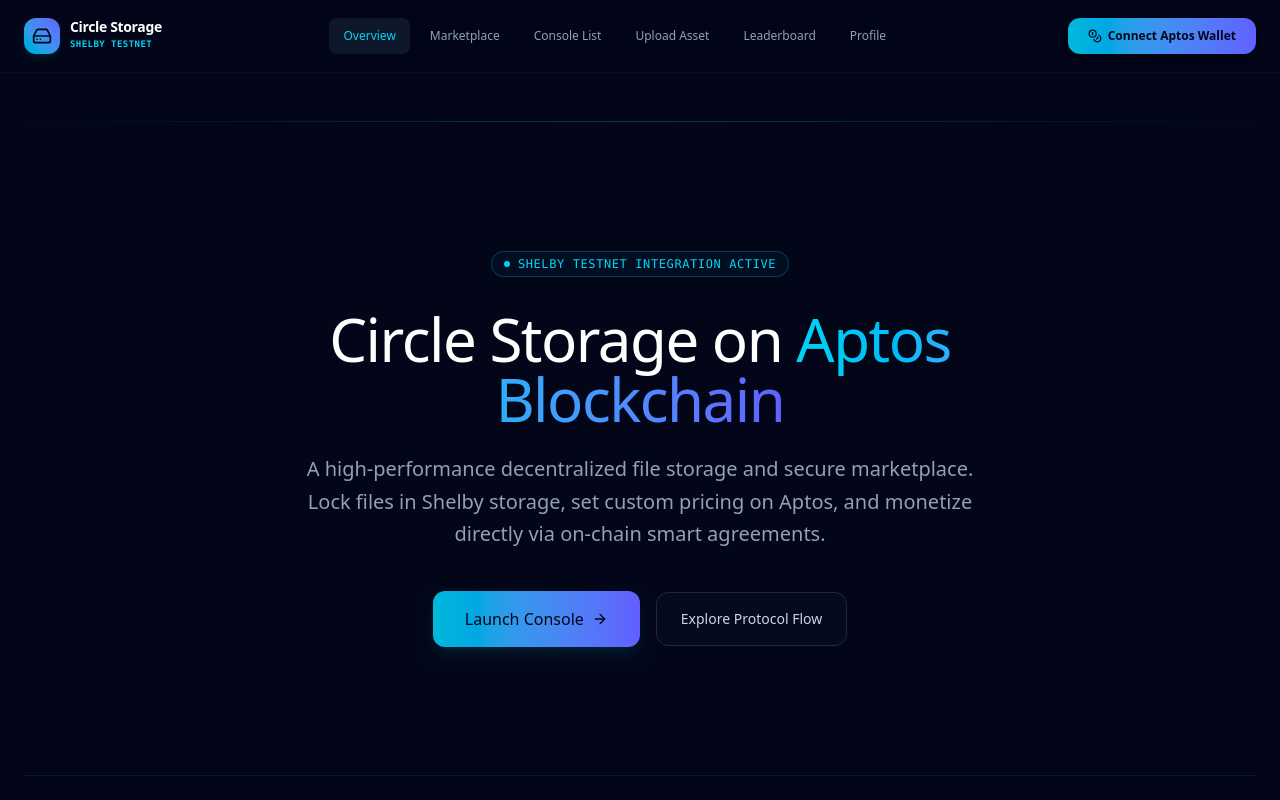
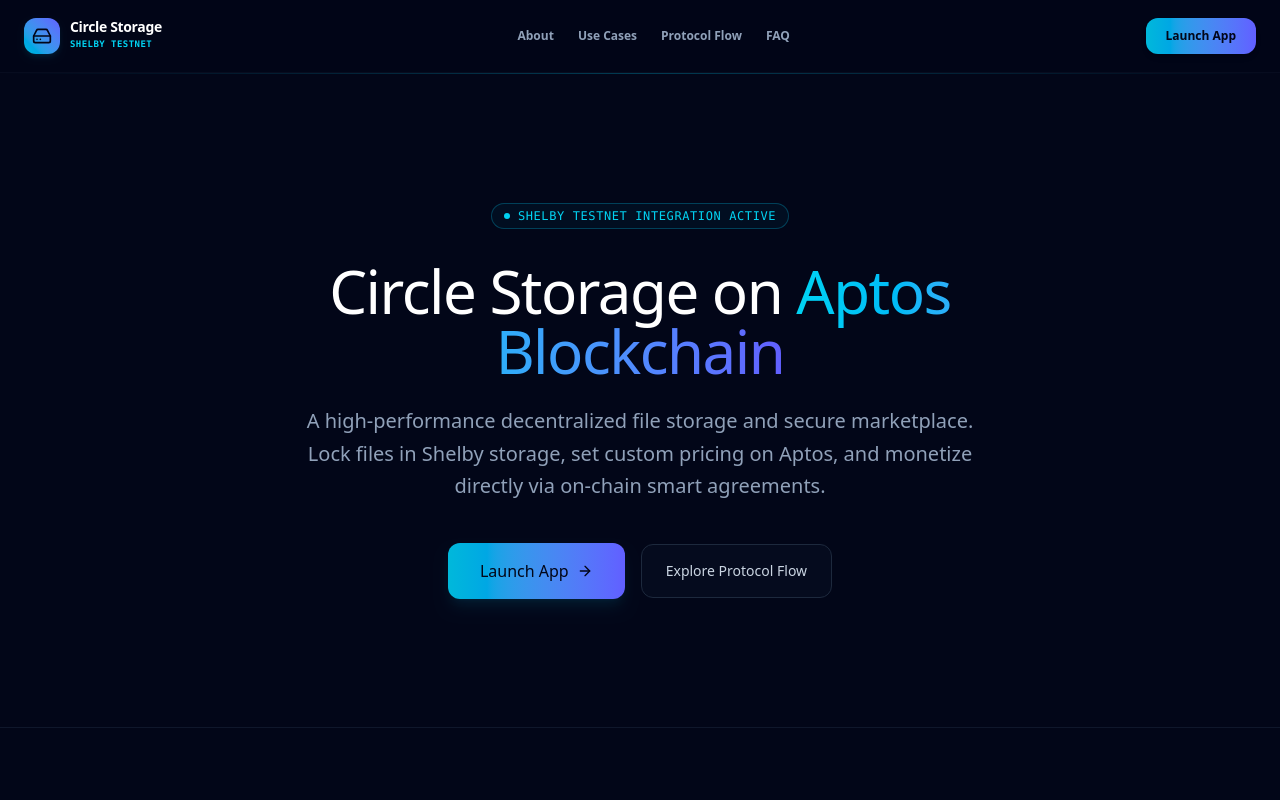
Before and after one commit to citterxbt/Circle-Storage, a React (Vite) app: page / in a window 1280 px wide. Shown: the top 800 px of the page. Built offline with nearby package versions, Linux system fonts and the light colour scheme.

Commit message:
feat: implement landing page layout and navigation
Add a responsive landing page to Circle Storage with navigation header and update the primary call-to-action button to "Launch App".

```diff
--- a/src/App.tsx
+++ b/src/App.tsx
@@ -34,9 +34,63 @@
     return addr.slice(0, 6) + "..." + addr.slice(-4);
   };
 
+  if (activeTab === "landing") {
+    return (
+      <div className="bg-slate-950 text-slate-100 min-h-screen font-sans flex flex-col justify-between selection:bg-cyan-500/20 selection:text-cyan-300" id="circle-storage-landing-root">
+        {/* Landing Navigation Header */}
+        <header className="sticky top-0 z-50 bg-slate-950/85 backdrop-blur-md border-b border-slate-900/40" id="landing-navigation-bar">
+          <div className="max-w-7xl mx-auto px-6 h-18 flex items-center justify-between">
+            {/* Logo Brand */}
+            <div className="flex items-center gap-2.5 text-left" id="landing-brand-logo">
+              <div className="w-9 h-9 rounded-xl bg-gradient-to-tr from-cyan-500 to-indigo-500 flex items-center justify-center shadow-md shadow-cyan-500/10">
+                <HardDrive className="w-5 h-5 text-slate-950" />
+              </div>
+              <div>
+                <span className="text-sm font-sans font-bold tracking-tight text-white block leading-none">Circle Storage</span>
+                <span className="text-[9px] font-mono text-cyan-400 font-semibold uppercase tracking-wider block mt-1">Shelby Testnet</span>
+              </div>
+            </div>
+
+            {/* Anchor Links for Easy Scroll Navigation */}
+            <nav className="hidden md:flex items-center gap-6" id="landing-anchor-links">
+              <a href="#hero-section" className="text-xs font-semibold font-sans text-slate-400 hover:text-slate-100 transition-colors">
+                About
+              </a>
+              <a href="#use-cases-section" className="text-xs font-semibold font-sans text-slate-400 hover:text-slate-100 transition-colors">
+                Use Cases
+              </a>
+              <a href="#how-it-works-section" className="text-xs font-semibold font-sans text-slate-400 hover:text-slate-100 transition-colors">
+                Protocol Flow
+              </a>
+              <a href="#faq-section" className="text-xs font-semibold font-sans text-slate-400 hover:text-slate-100 transition-colors">
+                FAQ
+              </a>
+            </nav>
+
+            {/* Launch App CTAs */}
+            <div>
+              <button
+                id="btn-landing-header-launch"
+                onClick={() => setActiveTab("marketplace")}
+                className="px-5 py-2.5 bg-gradient-to-r from-cyan-500 to-indigo-500 hover:from-cyan-400 hover:to-indigo-400 text-slate-950 font-sans font-bold text-xs rounded-xl cursor-pointer flex items-center gap-1.5 transition-all shadow-md active:scale-95"
+              >
+                Launch App
+              </button>
+            </div>
+          </div>
+        </header>
+
+        {/* Full-bleed landing page content container */}
+        <main className="flex-1" id="landing-content-canvas">
+          <LandingPage onEnterApp={() => setActiveTab("marketplace")} />
+        </main>
+      </div>
+    );
+  }
+
   return (
     <div className="bg-slate-950 text-slate-100 min-h-screen font-sans flex flex-col justify-between selection:bg-cyan-500/20 selection:text-cyan-300" id="circle-storage-app-root">
-      {/* Top Navigation Hub */}
+      {/* App Specific Header */}
       <header className="sticky top-0 z-50 bg-slate-950/85 backdrop-blur-md border-b border-slate-900/40" id="main-navigation-bar">
         <div className="max-w-7xl mx-auto px-6 h-18 flex items-center justify-between">
 
@@ -59,11 +113,9 @@
           <nav className="hidden md:flex items-center gap-1.5" id="nav-links-desktop">
             <button
               onClick={() => setActiveTab("landing")}
-              className={`px-3.5 py-2.5 rounded-lg text-xs font-medium font-sans transition-colors cursor-pointer ${
-                activeTab === "landing" ? "bg-slate-900 text-cyan-400" : "text-slate-400 hover:text-slate-100"
-              }`}
+              className="px-3.5 py-2.5 rounded-lg text-xs font-medium font-sans text-slate-400 hover:text-slate-100 transition-colors cursor-pointer"
             >
-              Overview
+              Exit Console
             </button>
             <button
               id="btn-nav-marketplace"
@@ -189,9 +241,9 @@
           <div className="md:hidden border-t border-slate-900/60 bg-slate-950/95 backdrop-blur-md py-4 px-6 space-y-3 font-sans" id="nav-links-mobile">
             <button
               onClick={() => { setActiveTab("landing"); setMobileMenuOpen(false); }}
-              className={`block w-full text-left px-3 py-2 rounded-lg text-sm ${activeTab === "landing" ? "text-cyan-400 bg-slate-900" : "text-slate-400"}`}
+              className="block w-full text-left px-3 py-2 rounded-lg text-sm text-slate-400"
             >
-              Overview
+              Exit Console
             </button>
             <button
               onClick={() => { setActiveTab("marketplace"); setMobileMenuOpen(false); }}
@@ -277,9 +329,6 @@
 
       {/* Main Body Dynamic Rendering */}
       <main className="flex-1 max-w-7xl w-full mx-auto px-6 py-12" id="main-content-canvas">
-        {activeTab === "landing" && (
-          <LandingPage onEnterApp={() => setActiveTab("marketplace")} />
-        )}
         {activeTab === "marketplace" && <MarketplacePage />}
         {activeTab === "dashboard" && <DashboardPage />}
         {activeTab === "upload" && <FileUploadPage />}
@@ -287,15 +336,11 @@
         {activeTab === "profile" && <ProfilePage />}
       </main>
 
-      {/* Persistent Web3 status margin lines */}
-      <footer className="py-6 border-t border-slate-900 bg-slate-950 text-center text-[11px] text-slate-600 font-mono tracking-wide" id="global-footer">
+      {/* Persistent Web3 footer */}
+      <footer className="py-6 border-t border-slate-910 bg-slate-950 text-center text-[11px] text-slate-600 font-mono tracking-wide" id="global-footer">
         <div className="max-w-7xl mx-auto px-6 flex flex-col sm:flex-row items-center justify-between gap-4">
-          <p>© 2026 Circle Storage. All file descriptors are client-encrypted using AES-256 Sentry.</p>
-          <div className="flex items-center gap-4 text-[10px] text-slate-500">
-            <span>Server Gating Enforced</span>
-            <span>•</span>
-            <span>Aptos JSON-RPC Network Link Success</span>
-          </div>
+          <p>© 2026 Circle Storage. All uploads are end-to-end client-side encrypted before hosting.</p>
+          <p className="text-[10px] text-slate-500">Aptos Shelby Testnet</p>
         </div>
       </footer>
     </div>
--- a/src/components/LandingPage.tsx
+++ b/src/components/LandingPage.tsx
@@ -70,7 +70,7 @@
               onClick={onEnterApp}
               className="px-8 py-4 bg-gradient-to-r from-cyan-500 to-indigo-500 hover:from-cyan-400 hover:to-indigo-400 text-slate-950 font-medium font-sans rounded-xl shadow-lg shadow-cyan-500/10 cursor-pointer flex items-center gap-2 group transition-all"
             >
-              Launch Console
+              Launch App
               <ArrowRight className="w-4 h-4 text-slate-950 group-hover:translate-x-1 transition-transform" />
             </button>
             <a
```
